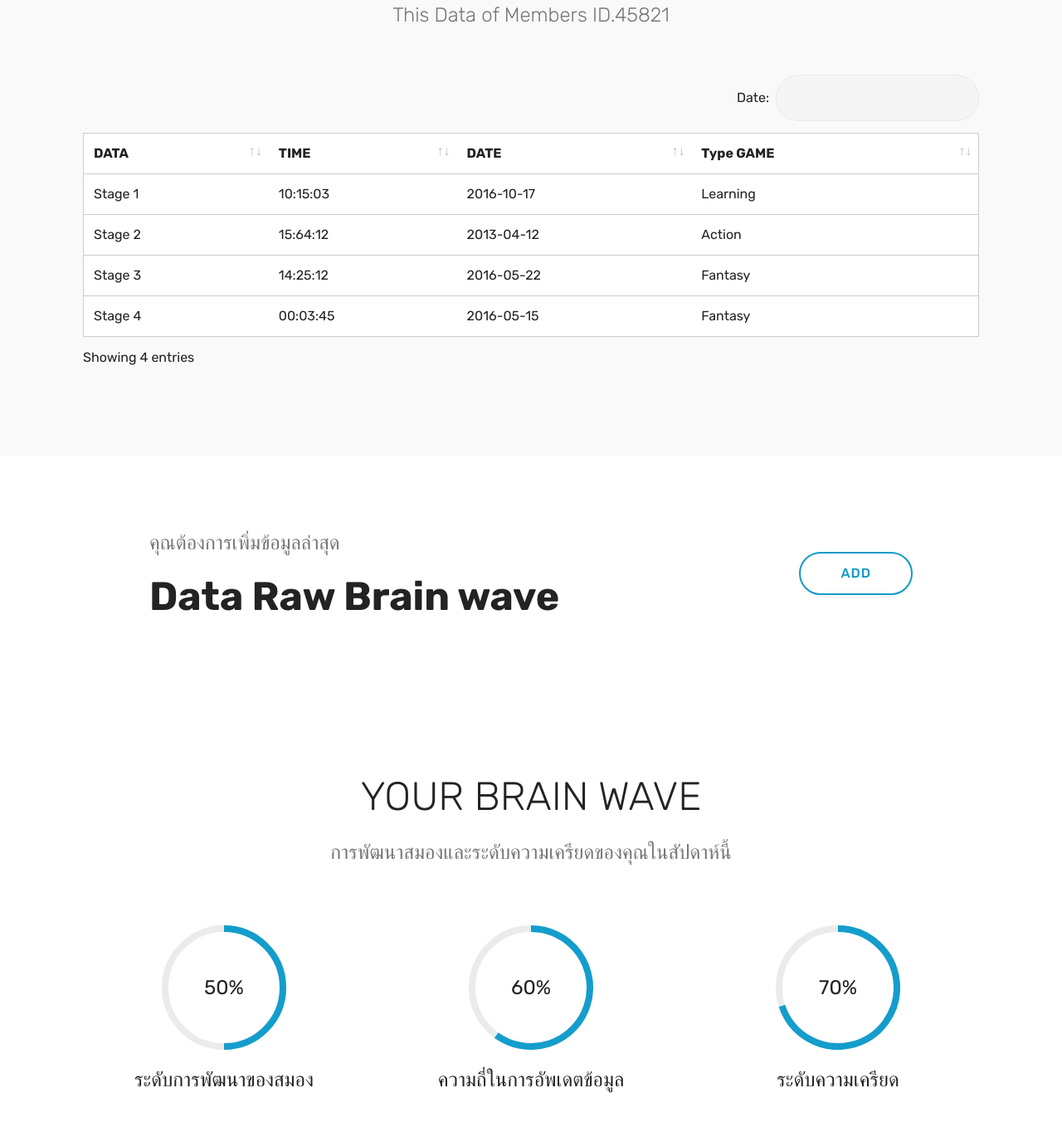
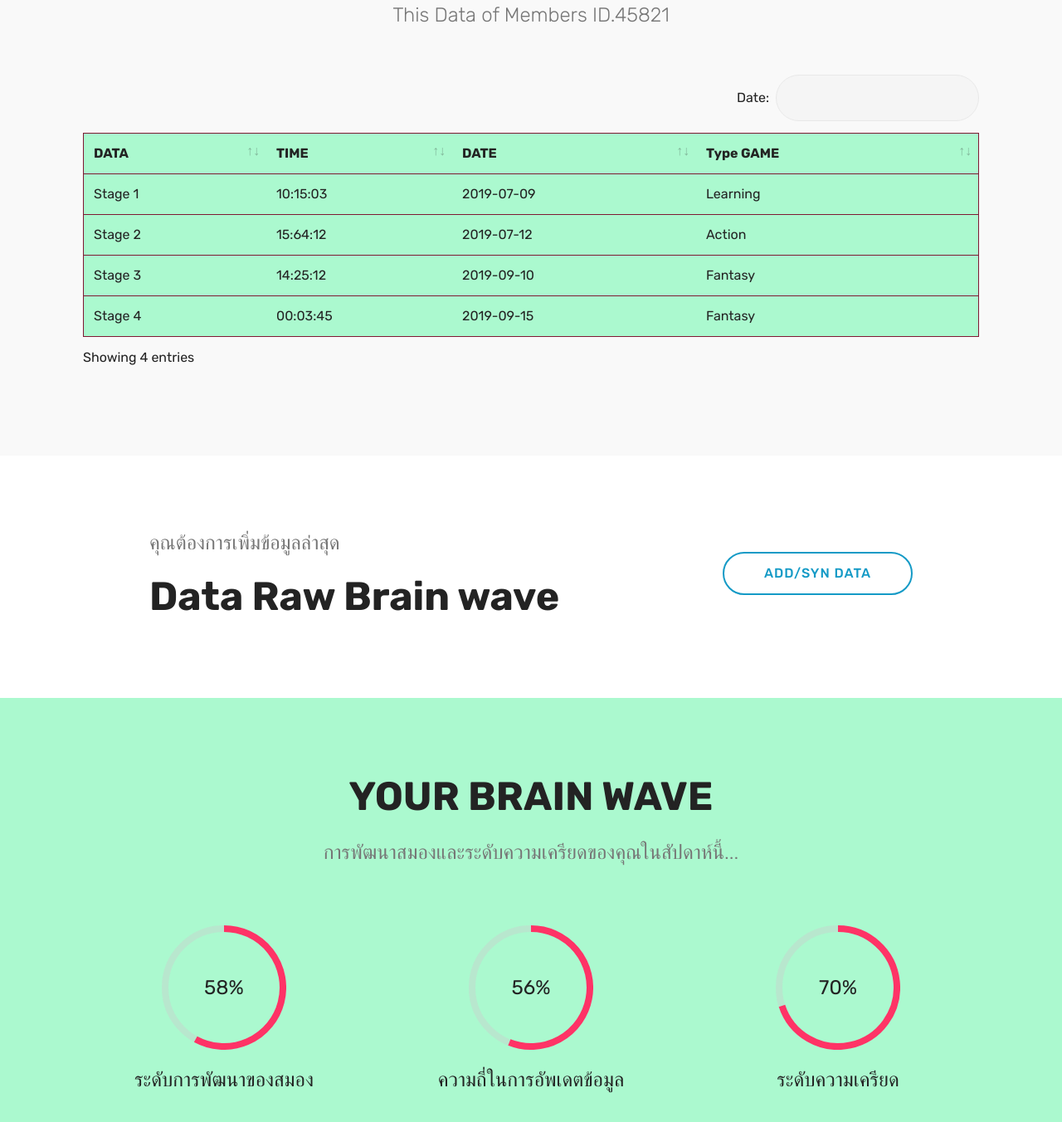
Before and after one commit to mitsunaru/test1, a plain HTML site: page page3.html in a window 1280 px wide. Shown: the part 169-1521 px from the top of the page at 83% size. Drawn offline with Linux system fonts and the light colour scheme; files whose address does not match are found by name.

Commit message:
create github pages

```diff
--- a/assets/images/hashes.json
+++ b/assets/images/hashes.json
@@ -1 +1 @@
-{"EifS06sz+V7KzF0VKeDxtg==":"screenshot%20(125)-122x69.png","/6GCWLJBLZDTela2G8L/mg==":"rsulogo-192x144.png","VGH0lFJurnrTArDTbr3/5Q==":"rsulogo-1-192x144.png","JygWv8td+ZRWSLLodwk8hw==":"bme-146x110.png","/5lgMexzyiOqFEMvucok/Q==":"193548_web-1440x775.jpg","XCBqzbXl8ZB/7hYKsx02ig==":"shutterstock_764075791-358280-970x450.jpg","GpTzjzfJ86xOl2UqEVCeHg==":"shutterstock_764075791_358280%20(1)-1940x900.jpg","JkTcwBK7kH0M0Stn//lKsQ==":"147-1478242_gaming-clipart-game-icon-video-games-icon-png-820x554.png"}
+{"EifS06sz+V7KzF0VKeDxtg==":"screenshot%20(125)-122x69.png","/6GCWLJBLZDTela2G8L/mg==":"rsulogo-192x144.png","VGH0lFJurnrTArDTbr3/5Q==":"rsulogo-1-192x144.png","JygWv8td+ZRWSLLodwk8hw==":"bme-146x110.png","/5lgMexzyiOqFEMvucok/Q==":"193548_web-1440x775.jpg","XCBqzbXl8ZB/7hYKsx02ig==":"shutterstock_764075791-358280-970x450.jpg","GpTzjzfJ86xOl2UqEVCeHg==":"shutterstock_764075791_358280%20(1)-1940x900.jpg","JkTcwBK7kH0M0Stn//lKsQ==":"147-1478242_gaming-clipart-game-icon-video-games-icon-png-820x554.png","/IkC1Vamj+UTn0R/rsKQmA==":"217972-2560x1600-1-2000x1250.jpg"}
--- a/assets/mobirise/css/mbr-additional.css
+++ b/assets/mobirise/css/mbr-additional.css
@@ -2250,7 +2250,7 @@ body {
   color: #c1c1c1 !important;
 }
 .cid-rxjlxE3XA3 {
-  background-image: url("../../../assets/images/background1.jpg");
+  background-image: url("../../../assets/images/217972-2560x1600-1-2000x1250.jpg");
 }
 .cid-rxjlxE3XA3 .mbr-section-subtitle {
   letter-spacing: .2rem;
@@ -3163,7 +3163,7 @@ body {
 .cid-rxjmJqcAGt table {
   width: 100% !important;
   margin-top: 6px;
-  border: 1px solid #cccccc;
+  border: 1px solid #7f1933;
   margin-bottom: 0;
 }
 .cid-rxjmJqcAGt table th {
@@ -3172,14 +3172,14 @@ body {
   border-bottom: none;
 }
 .cid-rxjmJqcAGt table th:hover {
-  background: #cccccc;
-  color: #000000;
+  background: #7f1933;
+  color: #ffffff;
 }
 .cid-rxjmJqcAGt table td {
-  border-top: 1px solid #cccccc;
+  border-top: 1px solid #7f1933;
 }
 .cid-rxjmJqcAGt table.table {
-  background: #ffffff;
+  background: #abf9cf;
 }
 .cid-rxjmJqcAGt .dataTables_filter {
   text-align: right;
@@ -3229,7 +3229,7 @@ body {
 .cid-rxjnw45iON {
   padding-top: 90px;
   padding-bottom: 90px;
-  background-color: #ffffff;
+  background-color: #abf9cf;
 }
 .cid-rxjnw45iON h3 {
   text-align: center;
@@ -3252,7 +3252,7 @@ body {
   stroke: rgba(206, 206, 206, 0.4);
 }
 .cid-rxjnw45iON path {
-  stroke: #149dcc;
+  stroke: #ff3366;
 }
 @media (max-width: 991px) and (min-width: 768px) {
   .cid-rxjnw45iON .card {
--- a/page3.html
+++ b/page3.html
@@ -71,7 +71,7 @@
     </nav>
 </section>
 
-<section class="engine"><a href="https://mobirise.info/t">free amp template</a></section><section class="section-table cid-rxjmJqcAGt" id="table1-9">
+<section class="engine"><a href="https://mobirise.info/p">web templates free download</a></section><section class="section-table cid-rxjmJqcAGt" id="table1-9">
 
 
 
@@ -117,22 +117,22 @@
 
 
 
-              <td class="body-item mbr-fonts-style display-7">Stage 1</td><td class="body-item mbr-fonts-style display-7">10:15:03</td><td class="body-item mbr-fonts-style display-7">2016-10-17</td><td class="body-item mbr-fonts-style display-7">Learning</td></tr><tr>
+              <td class="body-item mbr-fonts-style display-7">Stage 1</td><td class="body-item mbr-fonts-style display-7">10:15:03</td><td class="body-item mbr-fonts-style display-7">2019-07-09</td><td class="body-item mbr-fonts-style display-7">Learning</td></tr><tr>
 
 
 
 
-              <td class="body-item mbr-fonts-style display-7">Stage 2</td><td class="body-item mbr-fonts-style display-7">15:64:12</td><td class="body-item mbr-fonts-style display-7">2013-04-12</td><td class="body-item mbr-fonts-style display-7">Action</td></tr><tr>
+              <td class="body-item mbr-fonts-style display-7">Stage 2</td><td class="body-item mbr-fonts-style display-7">15:64:12</td><td class="body-item mbr-fonts-style display-7">2019-07-12</td><td class="body-item mbr-fonts-style display-7">Action</td></tr><tr>
 
 
 
 
-              <td class="body-item mbr-fonts-style display-7">Stage 3</td><td class="body-item mbr-fonts-style display-7">14:25:12</td><td class="body-item mbr-fonts-style display-7">2016-05-22</td><td class="body-item mbr-fonts-style display-7">Fantasy</td></tr><tr>
+              <td class="body-item mbr-fonts-style display-7">Stage 3</td><td class="body-item mbr-fonts-style display-7">14:25:12</td><td class="body-item mbr-fonts-style display-7">2019-09-10</td><td class="body-item mbr-fonts-style display-7">Fantasy</td></tr><tr>
 
 
 
 
-              <td class="body-item mbr-fonts-style display-7">Stage 4</td><td class="body-item mbr-fonts-style display-7">00:03:45</td><td class="body-item mbr-fonts-style display-7">2016-05-15</td><td class="body-item mbr-fonts-style display-7">Fantasy</td></tr></tbody>
+              <td class="body-item mbr-fonts-style display-7">Stage 4</td><td class="body-item mbr-fonts-style display-7">00:03:45</td><td class="body-item mbr-fonts-style display-7">2019-09-15</td><td class="body-item mbr-fonts-style display-7">Fantasy</td></tr></tbody>
           </table>
         </div>
         <div class="container table-info-container">
@@ -167,7 +167,7 @@
                 <h2 class="align-left mbr-bold mbr-fonts-style display-2">Data Raw Brain wave</h2>
             </div>
             <div class="media-container-column col-12 col-lg-3 col-md-4">
-                <div class="mbr-section-btn align-right py-4"><a class="btn btn-secondary-outline display-4" href="https://mobirise.co">ADD</a></div>
+                <div class="mbr-section-btn align-right py-4"><a class="btn btn-secondary-outline display-4" href="https://mobirise.co">ADD/SYN DATA</a></div>
             </div>
         </div>
     </div>
@@ -180,15 +180,15 @@
 
 
     <div class="container">
-        <h2 class="mbr-section-title pb-3 align-center mbr-fonts-style display-2">
-            YOUR BRAIN WAVE</h2>
+        <h2 class="mbr-section-title pb-3 align-center mbr-fonts-style display-2"><strong>
+            YOUR BRAIN WAVE</strong></h2>
 
-        <h3 class="mbr-section-subtitle mbr-fonts-style display-5">การพัฒนาสมองและระดับความเครียดของคุณในสัปดาห์นี้</h3>
+        <h3 class="mbr-section-subtitle mbr-fonts-style display-5">การพัฒนาสมองและระดับความเครียดของคุณในสัปดาห์นี้...</h3>
 
         <div class="media-container-row pt-5 mt-2">
             <div class="card p-3 align-center">
                 <div class="wrap">
-                    <div class="pie_progress progress1" role="progressbar" data-goal="50">
+                    <div class="pie_progress progress1" role="progressbar" data-goal="58">
                         <p class="pie_progress__number mbr-fonts-style display-5">50%</p>
                     </div>
                 </div>
@@ -200,8 +200,8 @@
 
             <div class="card p-3 align-center">
                 <div class="wrap">
-                    <div class="pie_progress progress2" role="progressbar" data-goal="60">
-                        <p class="pie_progress__number mbr-fonts-style display-5"></p>
+                    <div class="pie_progress progress2" role="progressbar" data-goal="56">
+                        <p class="pie_progress__number mbr-fonts-style display-5">30%</p>
                     </div>
                 </div>
                 <div class="mbr-crt-title pt-3">
```
Also changed, not shown: index.html (+1 -1 lines), page1.html (+1 -1 lines), page2.html (+1 -1 lines), assets/images/217972-2560x1600-1-2000x1250.jpg (added), 1 other file.
